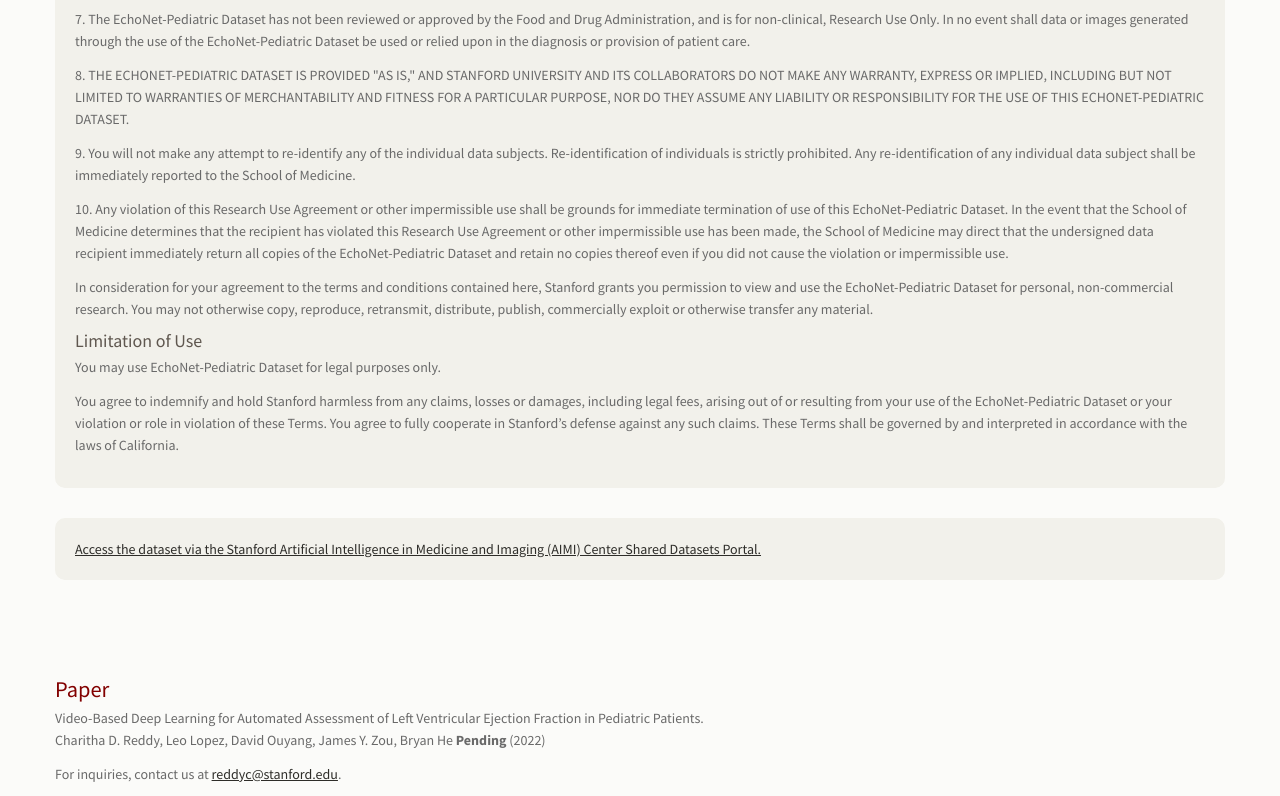
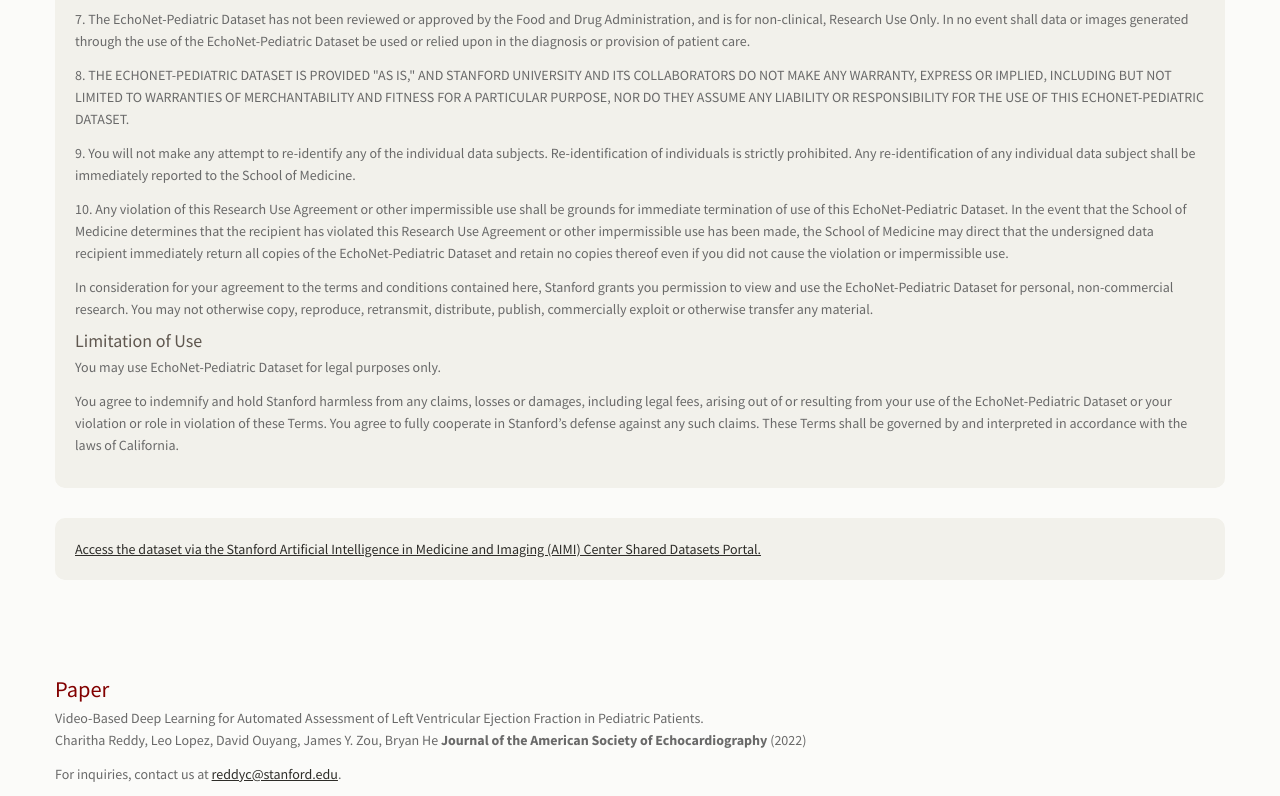
Before and after one commit to echonet/pediatric, a plain HTML site: page docs/index.html in a window 1280 px wide. Shown: the part 2392-3188 px from the top of the page. Drawn offline with nearby package versions, Linux system fonts and the light colour scheme; files that its build step writes are made by us from their sources; a script that the page names is missing.

Commit message:
Update index.html

```diff
--- a/docs/index.html
+++ b/docs/index.html
@@ -140,7 +140,7 @@ In our dataset, for each video, the left ventricle is traced at the endocardial
     <br>
 
       <h2 id="paper">Paper</h2>
-      <p>Video-Based Deep Learning for Automated Assessment of Left Ventricular Ejection Fraction in Pediatric Patients.<br> Charitha D. Reddy, Leo Lopez, David Ouyang, James Y. Zou, Bryan He <b>Pending</b> (2022) </p>
+      <p>Video-Based Deep Learning for Automated Assessment of Left Ventricular Ejection Fraction in Pediatric Patients.<br> Charitha Reddy, Leo Lopez, David Ouyang, James Y. Zou, Bryan He <b>Journal of the American Society of Echocardiography</b> (2022) </p>
       <p>For inquiries, contact us at <a href="mailto:%20reddyc@stanford.edu">reddyc@stanford.edu</a>.</p>
 
   </div>
```
